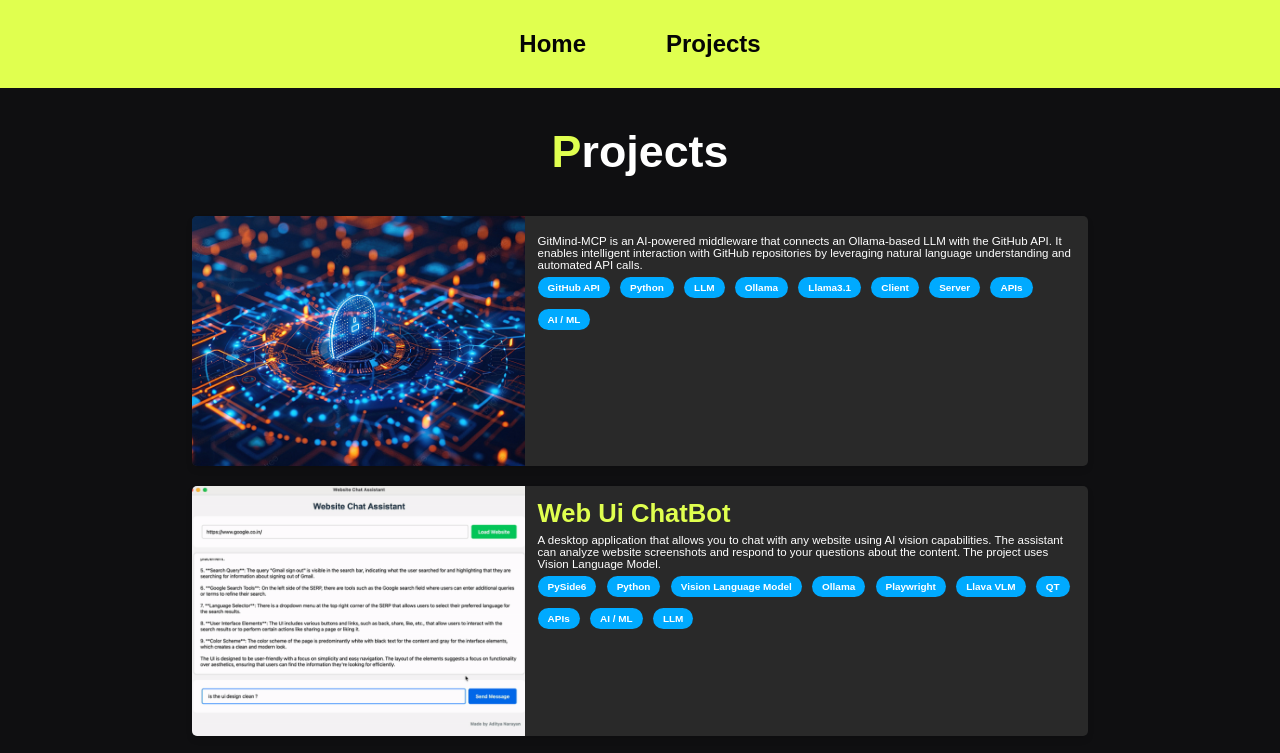
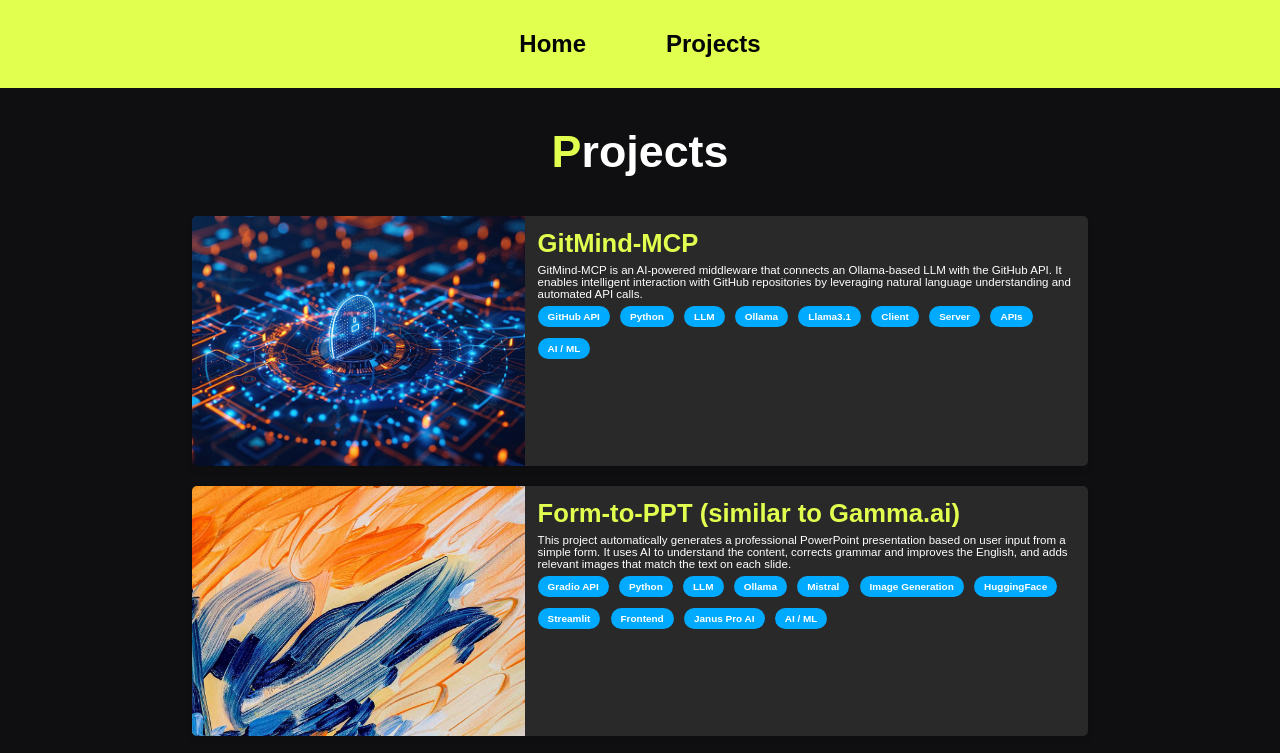
Before and after one commit to AdityaNarayan001/AdityaNarayan001.github.io, a plain HTML site: page project.html in a window 1280 px wide. Shown: the top 753 px of the page. Drawn offline with Linux system fonts and the light colour scheme.

Commit message:
added project

```diff
--- a/project.html
+++ b/project.html
@@ -24,7 +24,7 @@
             <img src="asset/project-thumbnail/mcp.jpg" alt="Project Image">
         </div>
         <div class="project-info">
-            <div class="project-title"></div>
+            <div class="project-title">GitMind-MCP</div>
             <div class="project-description">
                 GitMind-MCP is an AI-powered middleware that connects an Ollama-based LLM with the GitHub API.
                 It enables intelligent interaction with GitHub repositories by leveraging natural language understanding and automated API calls.
@@ -42,6 +42,34 @@
             </div>
         </div>
     </div>
+</a>
+
+<a href="https://github.com/AdityaNarayan001/Form-to-PPT" class="project-card" target="_blank">
+    <div class="project-image">
+        <img src="asset/project-thumbnail/formPPT.jpg" alt="Project Image">
+    </div>
+    <div class="project-info">
+        <div class="project-title">Form-to-PPT (similar to Gamma.ai)</div>
+        <div class="project-description">
+            This project automatically generates a professional PowerPoint presentation based on user input from a simple form.
+            It uses AI to understand the content, corrects grammar and improves the English,
+            and adds relevant images that match the text on each slide.
+        </div>
+        <div class="project-tags">
+            <span class="tag">Gradio API</span>
+            <span class="tag">Python</span>
+            <span class="tag">LLM</span>
+            <span class="tag">Ollama</span>
+            <span class="tag">Mistral</span>
+            <span class="tag">Image Generation</span>
+            <span class="tag">HuggingFace</span>
+            <span class="tag">Streamlit</span>
+            <span class="tag">Frontend</span>
+            <span class="tag">Janus Pro AI</span>
+            <span class="tag">AI / ML</span>
+        </div>
+    </div>
+</div>
 </a>
 
     <a href="https://github.com/AdityaNarayan001/Web_URL_UI_chatBot" class="project-card" target="_blank">
```
Also changed, not shown: asset/project-thumbnail/formPPT.jpg (added), 1 other file.
